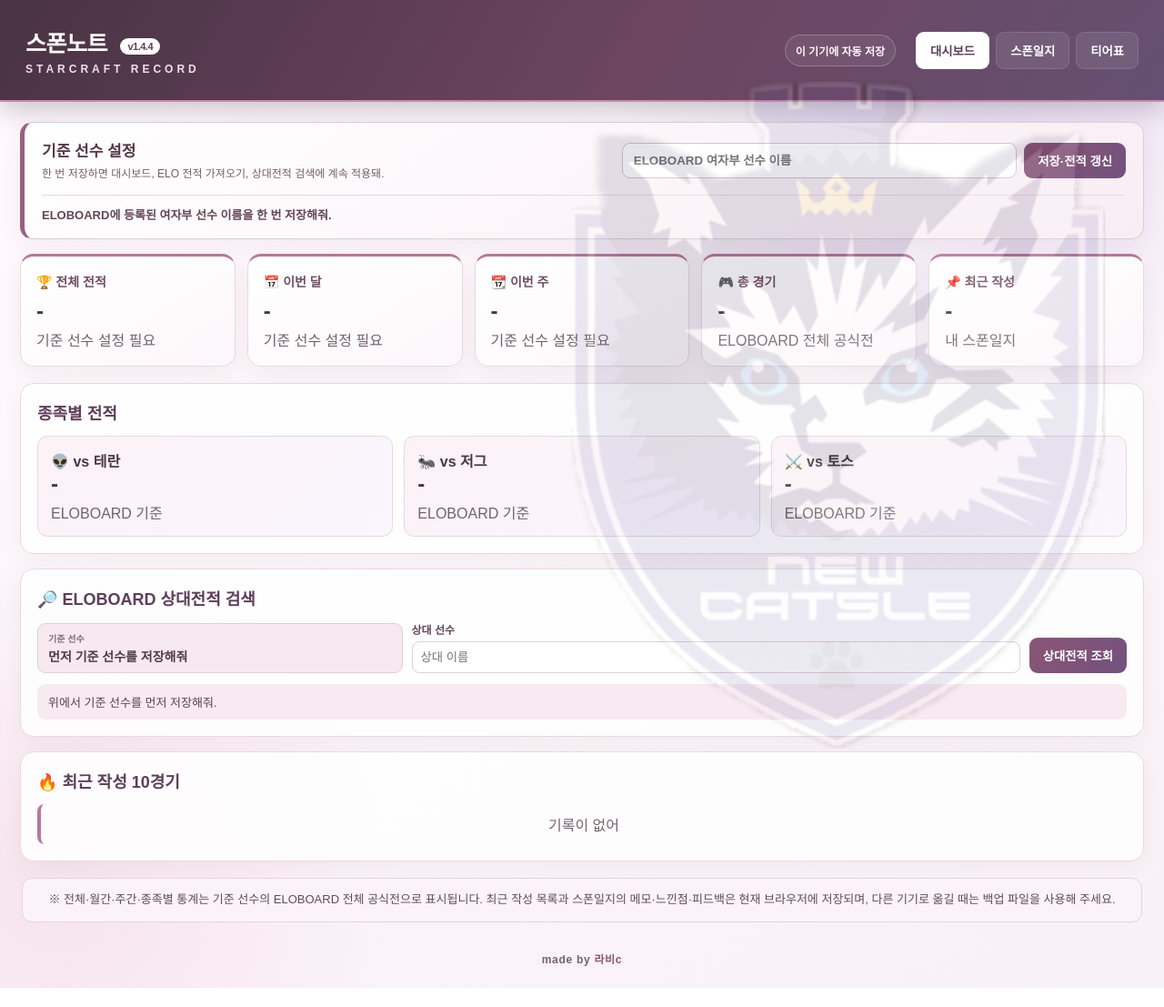
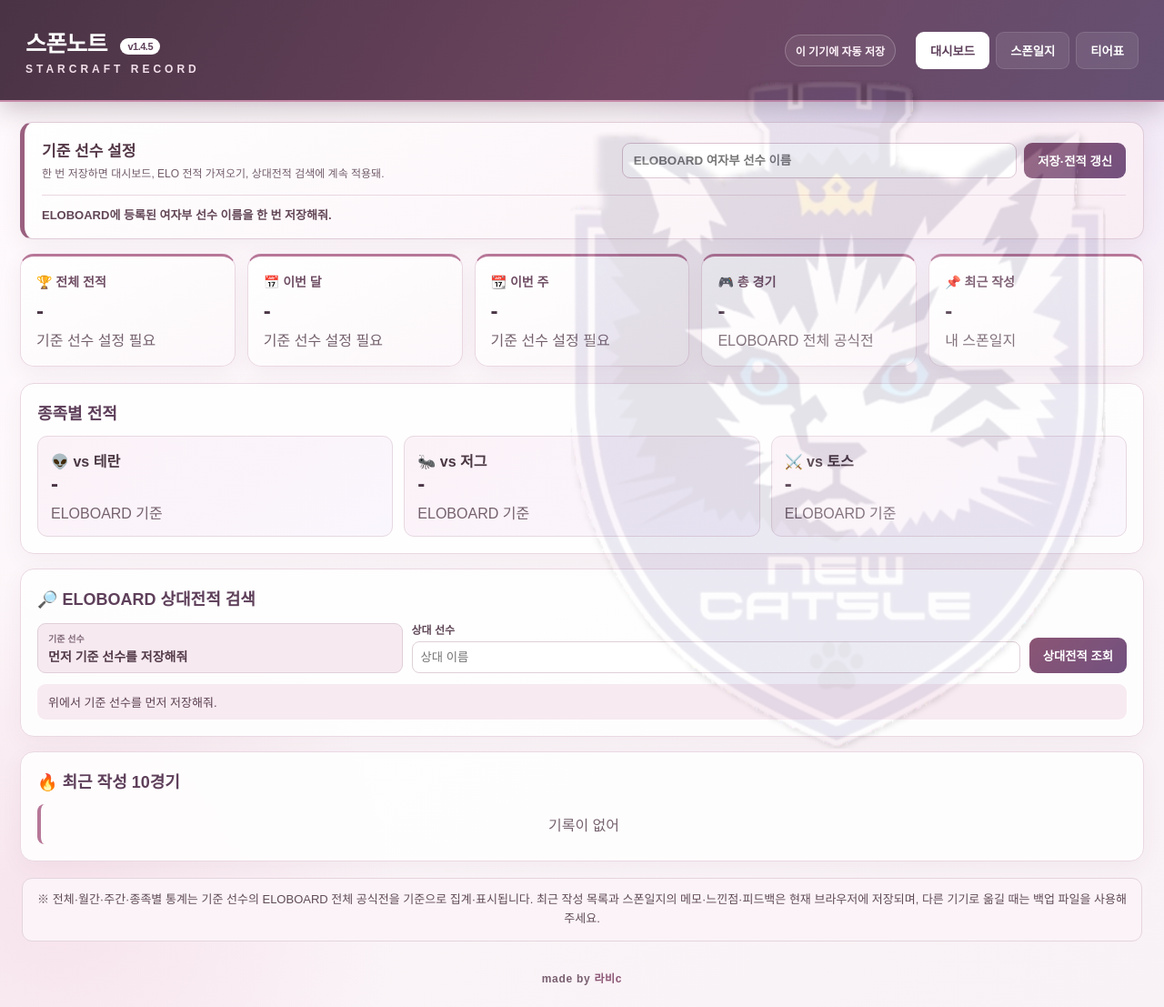
Before and after one commit to hanuri2000-svg/spwn-note, a plain HTML site: page index.html in a window 1280 px wide. Shown: the whole page at 91% size. Before the commit the page ends 1086 px from the top, so only its background shows below. Drawn offline with Linux system fonts and the light colour scheme.

Commit message:
Clarify ELOBOARD dashboard statistics notice

```diff
--- a/index.html
+++ b/index.html
@@ -906,7 +906,7 @@
     <header>
       <div class="brand">
         <div class="brandtext">
-          <h1>스폰노트 <span class="version-badge">v1.4.4</span></h1>
+          <h1>스폰노트 <span class="version-badge">v1.4.5</span></h1>
           <div class="brand-subtitle">STARCRAFT RECORD</div>
         </div>
       </div>
@@ -1055,8 +1055,8 @@
           <div class="recent" id="recent"></div>
         </div>
         <div class="notice">
-          ※ 전체·월간·주간·종족별 통계는 기준 선수의 ELOBOARD 전체 공식전으로
-          표시됩니다. 최근 작성 목록과 스폰일지의 메모·느낀점·피드백은 현재
+          ※ 전체·월간·주간·종족별 통계는 기준 선수의 ELOBOARD 전체 공식전을 기준으로
+          집계·표시됩니다. 최근 작성 목록과 스폰일지의 메모·느낀점·피드백은 현재
           브라우저에 저장되며, 다른 기기로 옮길 때는 백업 파일을 사용해 주세요.
         </div>
       </section>
--- a/sw.js
+++ b/sw.js
@@ -1,4 +1,4 @@
-const CACHE_NAME = "spawn-note-v1.4.4";
+const CACHE_NAME = "spawn-note-v1.4.5";
 const APP_FILES = [
   "./",
   "./index.html",
```
Also changed, not shown: tests/webapp.test.mjs (+3 -2 lines), README.md.
